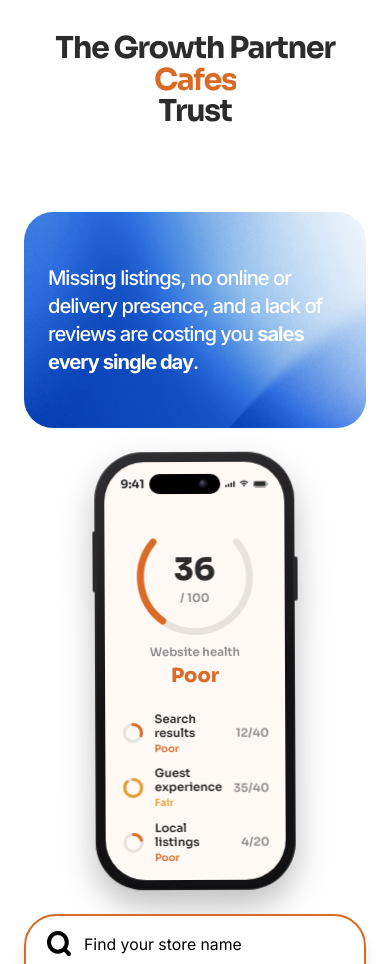
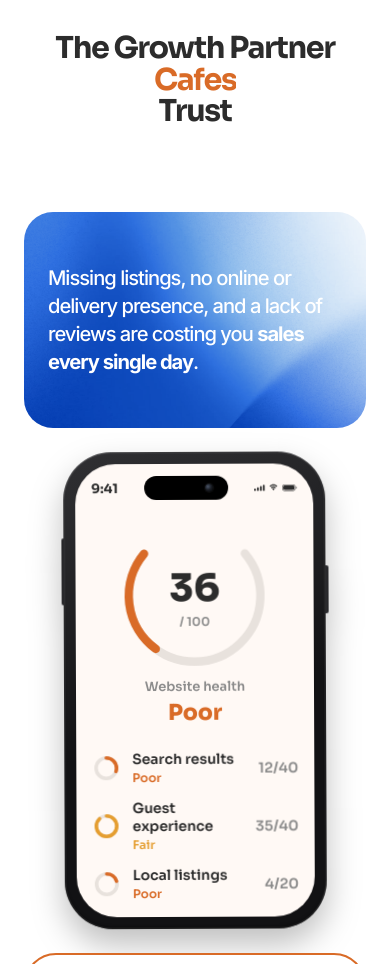
Before and after one commit to neessampbc/ogp, a website: page index.html in a window 390 px wide. Shown: the part 122-1086 px from the top of the page. Drawn offline with nearby package versions, Linux system fonts and the light colour scheme.

Commit message:
Fix phone mockup proportions across screen sizes
Internal phone elements were sized with viewport-relative vw units
while the phone container itself scaled via a different formula per
breakpoint, so the two drifted apart and the phone looked skinny/
distorted at in-between widths. Lock internal sizing to fixed px and
fix the hero phone's mobile width. Also fix the growth-section map
phone, which had a hardcoded screen height that didn't adjust when
its container shrank below 860px.

Co-Authored-By: Claude Sonnet 5 <noreply@anthropic.com>

```diff
--- a/styles.css
+++ b/styles.css
@@ -227,7 +227,7 @@ a { text-decoration: none; color: inherit; }
   width: 100%;
   background: linear-gradient(160deg, #303033, #121214 55%);
   border-radius: 48px;
-  padding: clamp(9px, 2.6vw, 12px);
+  padding: 12px;
   box-shadow:
     inset 0 0 0 1.5px rgba(255,255,255,0.08),
     inset 0 -2px 3px rgba(0,0,0,0.5);
@@ -260,10 +260,10 @@ a { text-decoration: none; color: inherit; }
   position: relative;
   background: #fff9f5;
   border-radius: 40px;
-  padding: clamp(10px, 3.5vw, 12px) clamp(12px, 4.5vw, 16px) clamp(12px, 4.5vw, 16px);
+  padding: 12px 16px 16px;
   display: flex;
   flex-direction: column;
-  gap: clamp(10px, 4vw, 16px);
+  gap: 16px;
   width: 100%;
   overflow: hidden;
 }
@@ -298,8 +298,8 @@ a { text-decoration: none; color: inherit; }
   100% { opacity: 0; background-position: 0 120%; }
 }
 .status-row { display: flex; align-items: center; justify-content: space-between; }
-.status-row__time { font-family: var(--font-sora); font-weight: 700; font-size: clamp(11px, 3vw, 13px); color: var(--charcoal); }
-.dynamic-island { position: relative; background: #000; height: clamp(16px, 5vw, 24px); width: clamp(56px, 18vw, 84px); border-radius: 12px; }
+.status-row__time { font-family: var(--font-sora); font-weight: 700; font-size: 13px; color: var(--charcoal); }
+.dynamic-island { position: relative; background: #000; height: 24px; width: 84px; border-radius: 12px; }
 .dynamic-island::after {
   content: "";
   position: absolute;
@@ -316,27 +316,27 @@ a { text-decoration: none; color: inherit; }
 .status-row__icons { display: flex; align-items: center; gap: 4px; }
 .status-row__icons img { height: 10px; }
 
-.gauge-section { display: flex; flex-direction: column; align-items: center; gap: clamp(8px, 2.5vw, 12px); padding-top: 10px; }
-.gauge-container { position: relative; width: clamp(110px, 34vw, 160px); aspect-ratio: 160 / 140; display: flex; align-items: center; justify-content: center; }
+.gauge-section { display: flex; flex-direction: column; align-items: center; gap: 12px; padding-top: 10px; }
+.gauge-container { position: relative; width: 160px; aspect-ratio: 160 / 140; display: flex; align-items: center; justify-content: center; }
 .gauge-svg { position: absolute; top: 0; left: 0; width: 100%; height: 100%; overflow: visible; }
 .score-text { position: relative; display: flex; flex-direction: column; align-items: center; gap: 2px; }
-.score-text__num { font-family: var(--font-sora); font-weight: 800; font-size: clamp(24px, 8vw, 38px); color: var(--charcoal); margin: 0; }
-.score-text__total { font-family: var(--font-sora); font-weight: 600; font-size: clamp(10px, 3vw, 12px); color: var(--gray-500); margin: 0; }
+.score-text__num { font-family: var(--font-sora); font-weight: 800; font-size: 38px; color: var(--charcoal); margin: 0; }
+.score-text__total { font-family: var(--font-sora); font-weight: 600; font-size: 12px; color: var(--gray-500); margin: 0; }
 
 .health-labels { text-align: center; }
-.health-labels__title { font-family: var(--font-sora); font-weight: 600; font-size: clamp(11px, 3vw, 13px); color: var(--gray-500); margin: 0 0 4px; }
-.health-labels__status { font-family: var(--font-sora); font-weight: 800; font-size: clamp(17px, 5vw, 22px); color: var(--orange); margin: 0; }
+.health-labels__title { font-family: var(--font-sora); font-weight: 600; font-size: 13px; color: var(--gray-500); margin: 0 0 4px; }
+.health-labels__status { font-family: var(--font-sora); font-weight: 800; font-size: 22px; color: var(--orange); margin: 0; }
 
-.categories-list { display: flex; flex-direction: column; gap: clamp(10px, 3vw, 14px); padding-top: 8px; width: 100%; }
+.categories-list { display: flex; flex-direction: column; gap: 14px; padding-top: 8px; width: 100%; }
 .status-row-item { display: flex; align-items: center; justify-content: space-between; width: 100%; gap: 8px; }
-.status-left { display: flex; align-items: center; gap: clamp(8px, 2.5vw, 12px); min-width: 0; }
-.mini-gauge { flex-shrink: 0; width: clamp(20px, 6vw, 28px); height: clamp(20px, 6vw, 28px); }
+.status-left { display: flex; align-items: center; gap: 12px; min-width: 0; }
+.mini-gauge { flex-shrink: 0; width: 28px; height: 28px; }
 .status-labels { min-width: 0; }
-.status-labels__name { font-family: var(--font-sora); font-weight: 600; font-size: clamp(11px, 3vw, 14px); color: var(--charcoal); margin: 0 0 2px; overflow-wrap: break-word; }
-.status-labels__status { font-family: var(--font-sora); font-weight: 600; font-size: clamp(10px, 2.6vw, 12px); margin: 0; }
+.status-labels__name { font-family: var(--font-sora); font-weight: 600; font-size: 14px; color: var(--charcoal); margin: 0 0 2px; overflow-wrap: break-word; }
+.status-labels__status { font-family: var(--font-sora); font-weight: 600; font-size: 12px; margin: 0; }
 .status-labels__status--poor { color: var(--orange); }
 .status-labels__status--fair { color: var(--amber); }
-.row-score { font-family: var(--font-sora); font-weight: 600; font-size: clamp(11px, 3vw, 14px); color: var(--gray-500); margin: 0; flex-shrink: 0; }
+.row-score { font-family: var(--font-sora); font-weight: 600; font-size: 14px; color: var(--gray-500); margin: 0; flex-shrink: 0; }
 
 /* ===== CTA bar (shared) ===== */
 .cta-bar {
@@ -384,7 +384,7 @@ a { text-decoration: none; color: inherit; }
 .growth-cta-container { position: relative; width: 788px; max-width: 100%; height: 684px; margin: 0 auto; }
 .growth-phone { position: absolute; left: 38.2%; top: 0; width: 47.3%; z-index: 1; }
 .phone-bezel--map { width: 100%; max-width: 373px; }
-.phone-screen--map { width: 100%; height: 668px; position: relative; padding: 0; }
+.phone-screen--map { width: 100%; aspect-ratio: 373 / 668; position: relative; padding: 0; }
 .phone-screen__map-img { position: absolute; inset: 0; width: 100%; height: 100%; object-fit: cover; }
 .status-row--overlay { position: absolute; top: 12px; left: 16px; right: 16px; z-index: 2; }
 .status-row__time--dark { color: #fff; }
@@ -820,7 +820,7 @@ a { text-decoration: none; color: inherit; }
   .hero-phone-slot {
     position: static;
     left: auto; top: auto;
-    width: clamp(200px, 46vw, 320px);
+    width: 262px;
     margin: 24px auto 0;
   }
   .cta-bar-slot {
```
